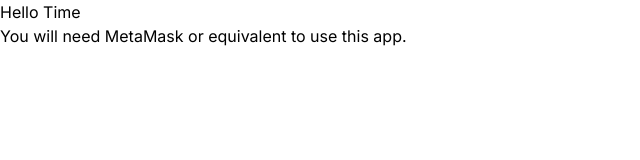
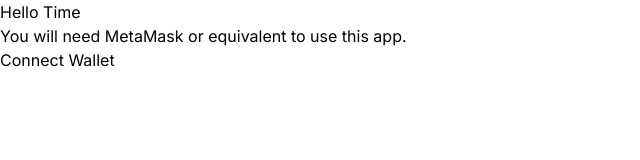
Before and after one commit to llccing-demo/develop-web3-apps-using-solidity-react, a Next.js app in the folder frontend/: page / in a window 1280 px wide. Shown: the top 160 px of the page, without its empty margins (0-640 px from the left). Built offline with nearby package versions, Linux system fonts and the light colour scheme.

Commit message:
feat: Connect to metamask

```diff
--- a/frontend/app/page.tsx
+++ b/frontend/app/page.tsx
@@ -1,20 +1,68 @@
 "use client";
 
-import { useState, useEffect } from "react";
-
-function Title({ name }: { name: string }) {
-  return <h1>Hello {name}</h1>;
-}
+import { useState, useEffect, useRef } from "react";
+import { Web3 } from "web3";
 
 export default function Home() {
   const [hasWalletWarning, setHasWalletWarning] = useState(false);
+  const [currnetAccount, setCurrnetAccount] = useState(null);
+  const web3 = useRef<Web3 | null>(null);
+
   const checkIfWalletIsConnected = () => {
     return Boolean((window as any).ethereum);
   };
 
+  const connectWallet = async () => {
+    if (!checkIfWalletIsConnected()) {
+      return;
+    }
+
+    try {
+      const { ethereum } = window as any;
+      const accounts = await ethereum.request({
+        method: "eth_requestAccounts",
+      });
+
+      console.log("Connected", accounts[0]);
+      setCurrnetAccount(accounts[0]);
+    } catch (e) {
+      console.error(e);
+    }
+  };
+
+  function Title({ name }: { name: string }) {
+    return <h1>Hello {name}</h1>;
+  }
+
+  function MainButton({
+    onClick,
+    disabled,
+    label,
+  }: {
+    onClick: () => void;
+    disabled: boolean;
+    label: string;
+  }) {
+    return (
+      <button onClick={onClick} disabled={disabled}>
+        <span>{label}</span>
+      </button>
+    );
+  }
+
   useEffect(() => {
+    if (web3.current) {
+      return;
+    }
+
     const hasWallet = checkIfWalletIsConnected();
     setHasWalletWarning(!hasWallet);
+    if (!hasWallet) {
+      return;
+    }
+
+    web3.current = new Web3((window as any).ethereum);
+    web3.current.eth.getBlock("latest").then((block) => console.log(block));
   }, []);
 
   return (
@@ -26,6 +74,15 @@
       ) : (
         <p>Your wallet is connected!</p>
       )}
+      {!currnetAccount && (
+        <div>
+          <MainButton
+            onClick={connectWallet}
+            disabled={hasWalletWarning}
+            label="Connect Wallet"
+          />
+        </div>
+      )}
     </main>
   );
 }
```
Also changed, not shown: 1 other file (tests, documents, lock files or other folders).
